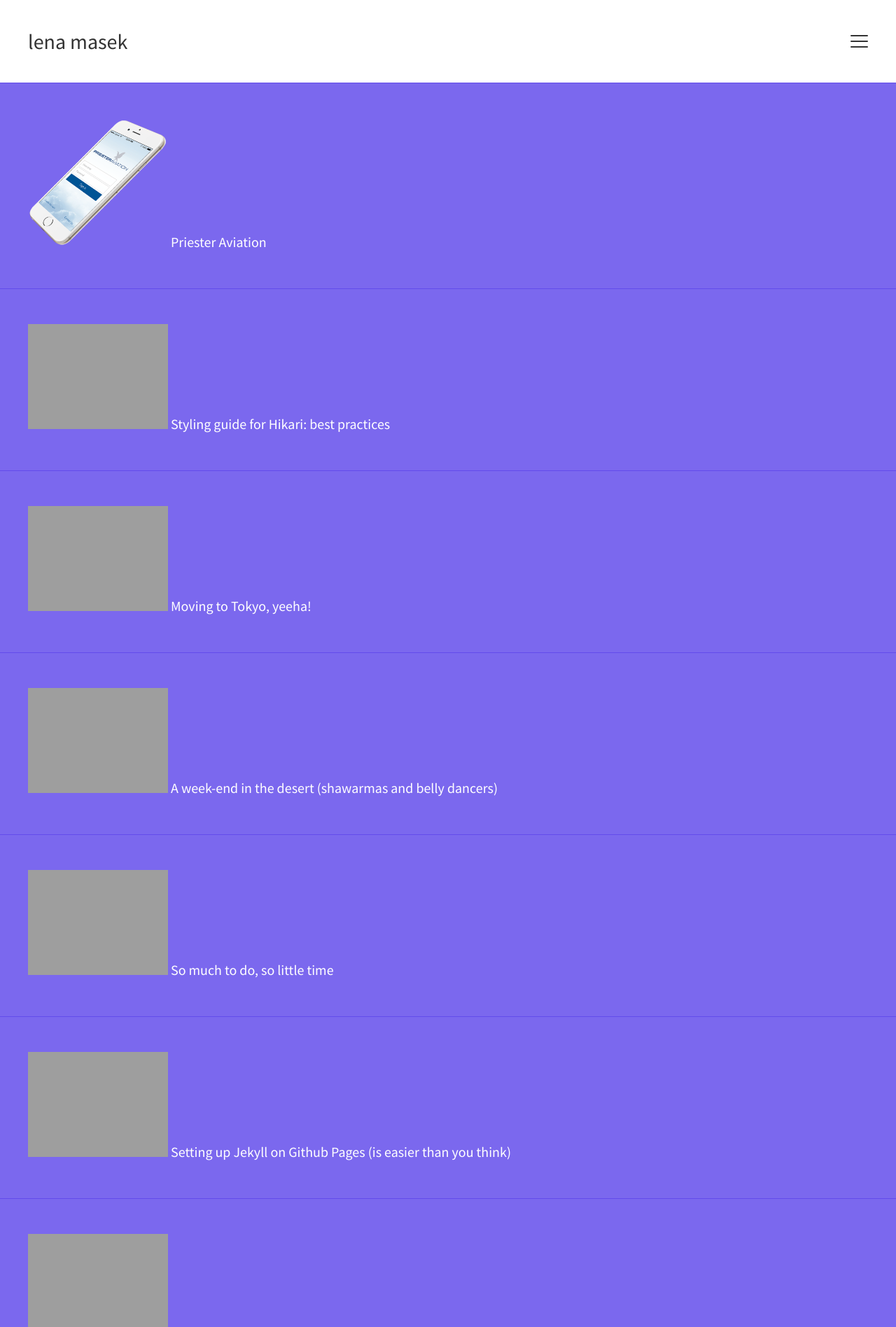
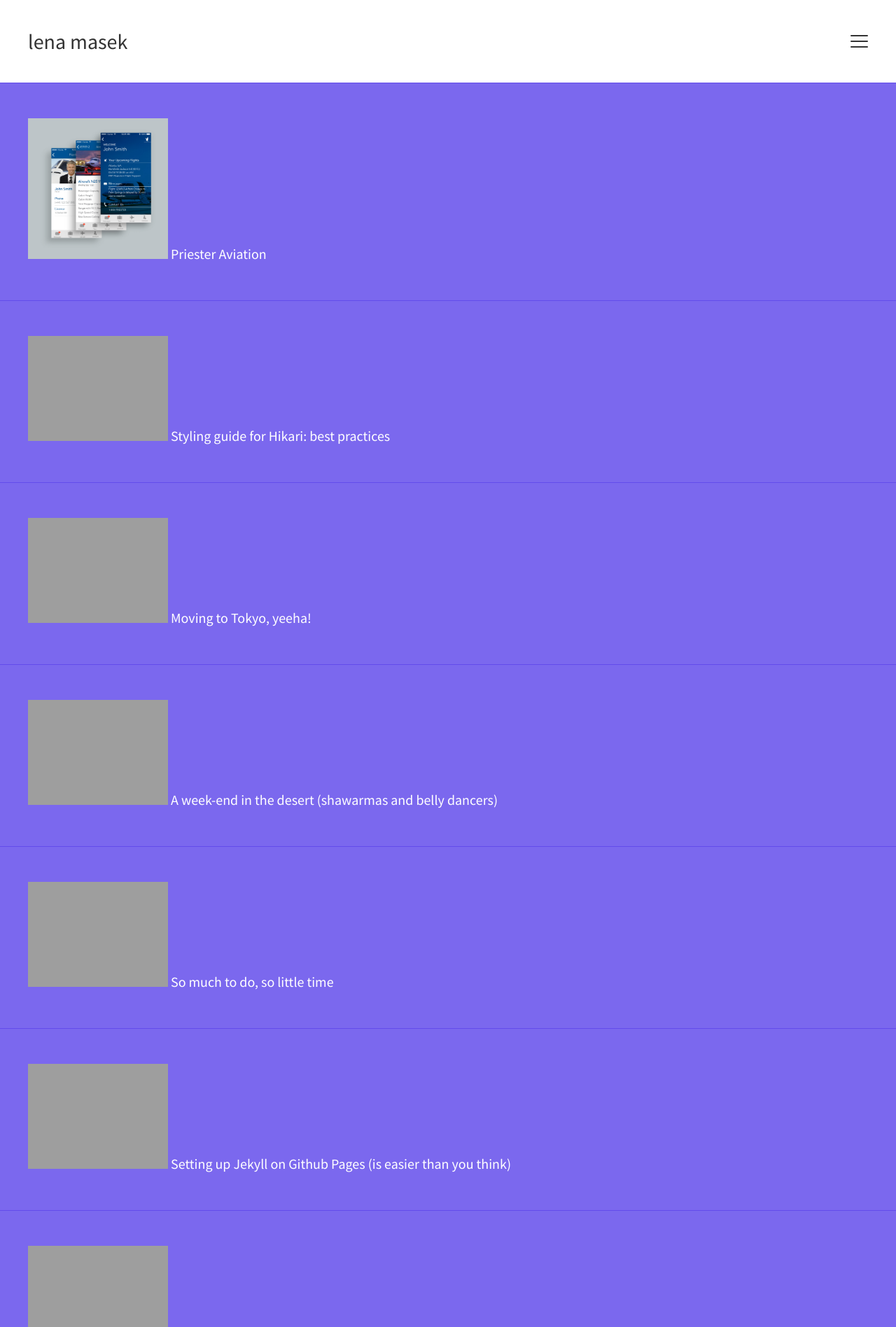
Before and after one commit to lenamasek/lenamasek.github.io, a Jekyll site: the page built from index.html, in a window 1280 px wide. Shown: the top 1896 px of the page at 70% size. Built offline with Jekyll 4.4.1, drawn with Linux system fonts in a browser that asks for light colours; the list of posts is cut into pages by our own code.

Commit message:
changing preview image

```diff
--- a/_posts/2014-01-28-priester-aviation.markdown
+++ b/_posts/2014-01-28-priester-aviation.markdown
@@ -2,7 +2,7 @@
 layout: post
 title:  "Priester Aviation"
 date:   2014-01-28 16:57:51
-image: pa-1b-phone.png
+image: pa-2.jpg
 ---
 
 <img src="{{ site.baseurl }}/assets/img/pa-1b-phone.png">
```
